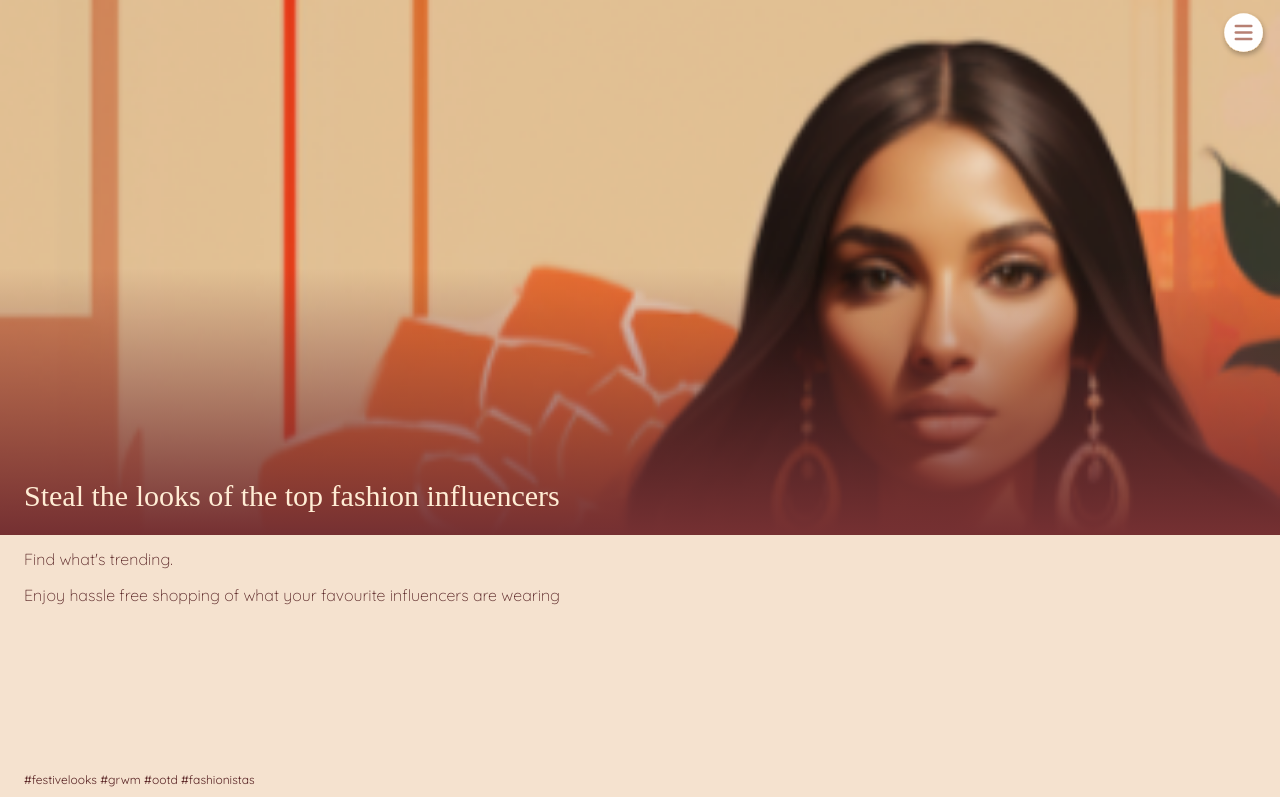
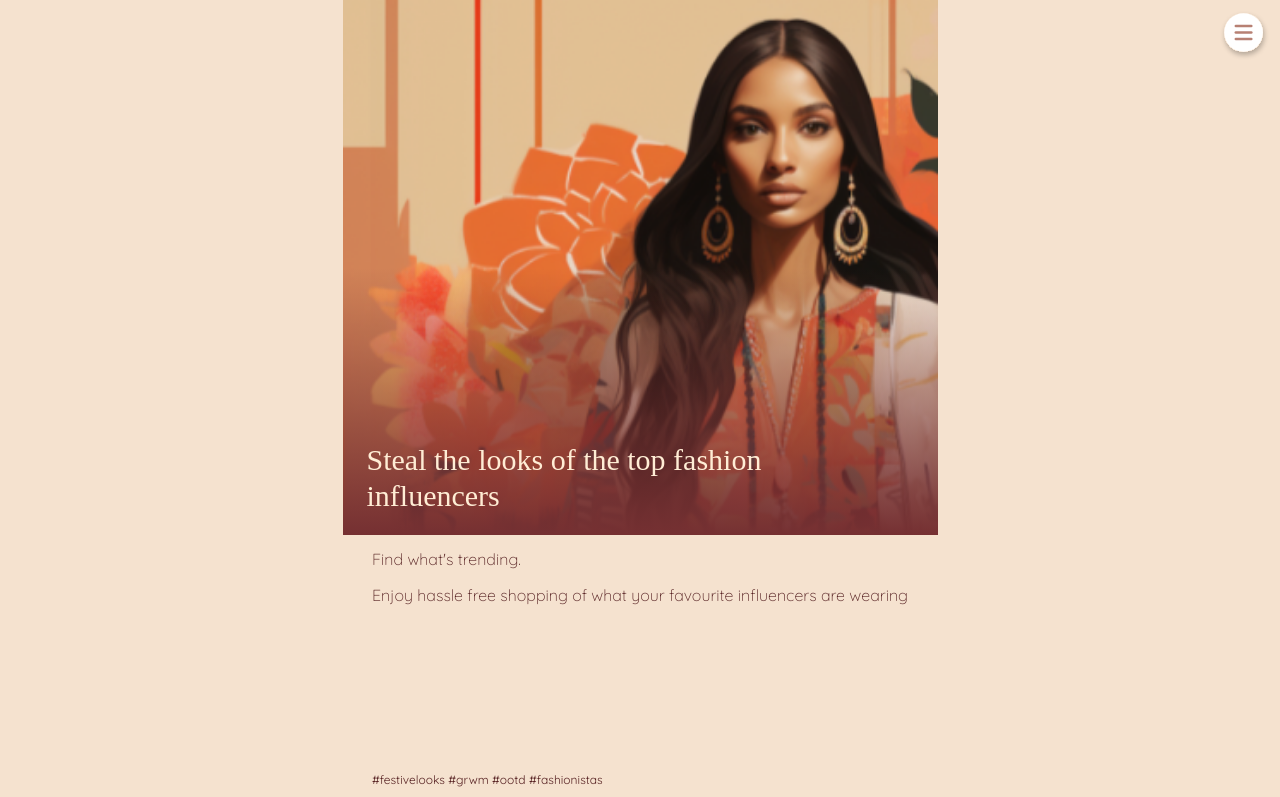
Before and after one commit to shahiddhariwala/wisifie, an Astro site: page / in a window 1280 px wide. Shown: the top 797 px of the page. Built offline with nearby package versions, Linux system fonts and the light colour scheme; Astro itself is replaced by a stand-in of ours.

Commit message:
Desktop Sizing fix for intro

```diff
--- a/src/components/IntroSection.astro
+++ b/src/components/IntroSection.astro
@@ -1,6 +1,6 @@
-<div class="w-full h-[100dvh] flex flex-col">
+<div class="w-full h-[100dvh] flex flex-col items-center bg-light-pink">
   <div
-    class="intro-container h-full w-full max-h-[535px] bg-intro bg-cover relative"
+    class="intro-container h-full w-full max-h-[535px] bg-intro bg-cover relative md:max-w-[595px]"
   >
     <div
       class="w-full text-orange-100 text-3xl font-normal font-['Quando'] absolute bottom-[21px] z-[20] pl-6 pr-12"
@@ -10,7 +10,7 @@
     <div class="bottom-fade"></div>
   </div>
   <div
-    class="bg-light-pink flex-1 text-darkest-pink px-6 flex flex-col justify-between py-3"
+    class="bg-light-pink flex-1 text-darkest-pink px-6 flex flex-col justify-between py-3 md:max-w-[595px]"
   >
     <div>
       <div class="font-extralight">Find what's trending.</div>
```
